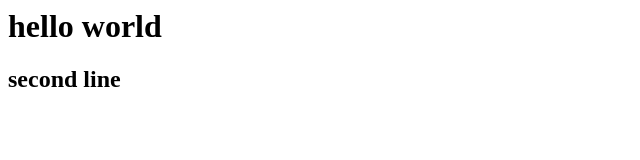
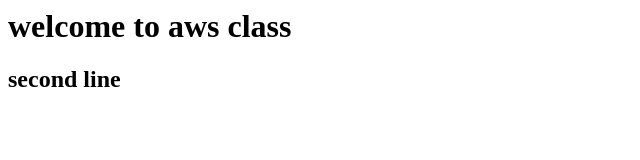
Before and after one commit to muralialakuntla3/devops-2437, a plain HTML site: page index.html in a window 1280 px wide. Shown: the whole page, without its empty margins (0-640 px from the left). Drawn offline with Linux system fonts and the light colour scheme.

Commit message:
added new changes in index.html

```diff
--- a/index.html
+++ b/index.html
@@ -1,2 +1,2 @@
-<h1>hello world</h1>
+<h1>welcome to aws class</h1>
 <h2>second line</h2>
```
